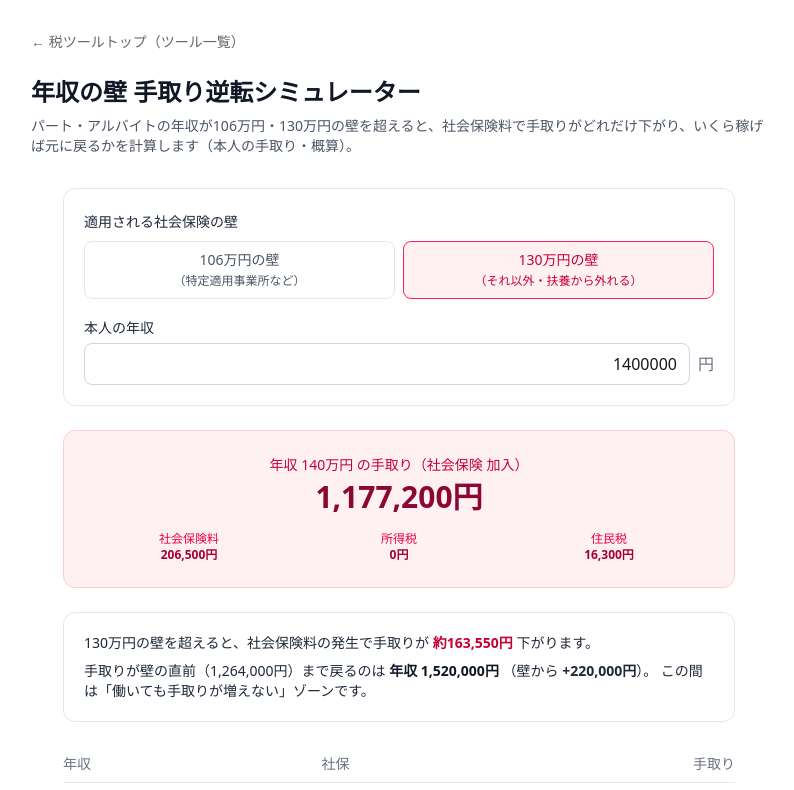
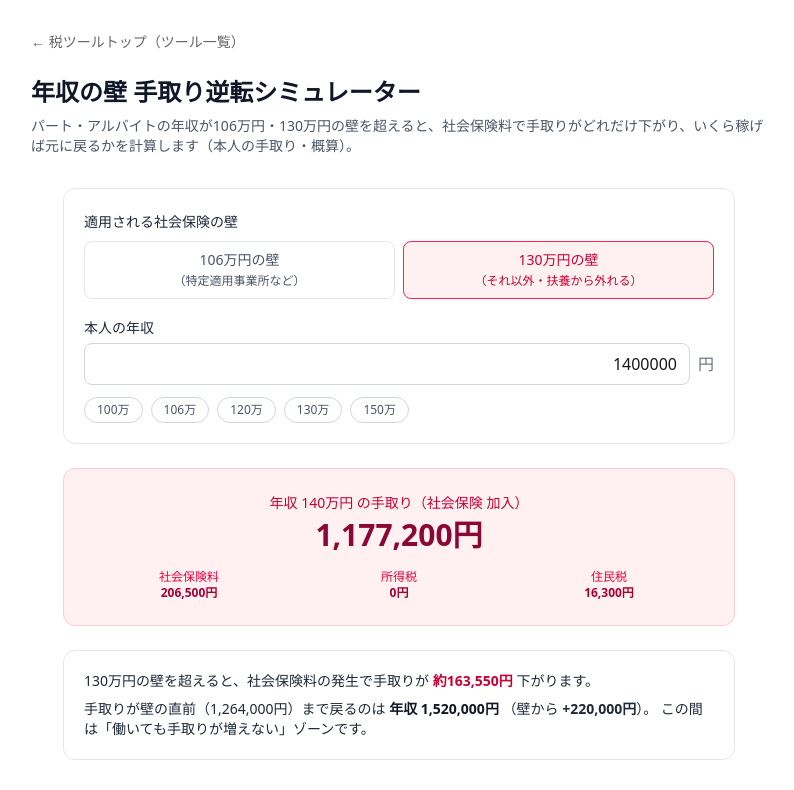
Before and after one commit to kokimi28/tool-factory, a Next.js app: page /nenshu-kabe in a window 1280 px wide. Shown: the top 790 px of the page, without its empty margins (241-1035 px from the left). Built offline with nearby package versions, Linux system fonts and the light colour scheme; no server answers.

Commit message:
feat(nenshu-kabe): E2 本人の年収プリセット（ワンタップ入力） (#99)
Co-authored-by: Claude <noreply@anthropic.com>

```diff
--- a/components/nenshu-kabe/Calculator.tsx
+++ b/components/nenshu-kabe/Calculator.tsx
@@ -7,6 +7,7 @@ import {
   type SiWall,
 } from "@/lib/nenshu-kabe/calculations";
 import { parseNonNegativeNumber as toNumber } from "@/lib/input";
+import { NENSHU_KABE_PRESETS } from "@/lib/nenshu-kabe/presets";
 import WallCurveTable from "@/components/nenshu-kabe/WallCurveTable";
 
 const yen = (n: number) => `${Math.round(n).toLocaleString("ja-JP")}円`;
@@ -71,6 +72,18 @@ export default function Calculator() {
               className="w-full rounded-lg border border-gray-300 px-3 py-2 text-right"
             />
             <span className="text-gray-500">円</span>
+          </div>
+          <div className="mt-3 flex flex-wrap gap-2" role="group" aria-label="年収プリセット">
+            {NENSHU_KABE_PRESETS.map((p) => (
+              <button
+                key={p.value}
+                type="button"
+                className="rounded-full border border-gray-300 px-3 py-1 text-xs text-gray-600 transition hover:border-rose-400 hover:text-rose-700"
+                onClick={() => setIncome(String(p.value))}
+              >
+                {p.label}
+              </button>
+            ))}
           </div>
         </label>
       </div>
--- /dev/null
+++ b/lib/nenshu-kabe/presets.ts
@@ -0,0 +1,13 @@
+/**
+ * 本人の年収プリセット（E2・2巡目）。壁の前後でよくある年収をワンタップで入力する。
+ * Calculator とテストで共有し、値の妥当性を CI で固定する。
+ */
+export type IncomePreset = { label: string; value: number };
+
+export const NENSHU_KABE_PRESETS: IncomePreset[] = [
+  { label: "100万", value: 1_000_000 },
+  { label: "106万", value: 1_060_000 },
+  { label: "120万", value: 1_200_000 },
+  { label: "130万", value: 1_300_000 },
+  { label: "150万", value: 1_500_000 },
+];
```
Also changed, not shown: 1 other file (tests, documents, lock files or other folders).
